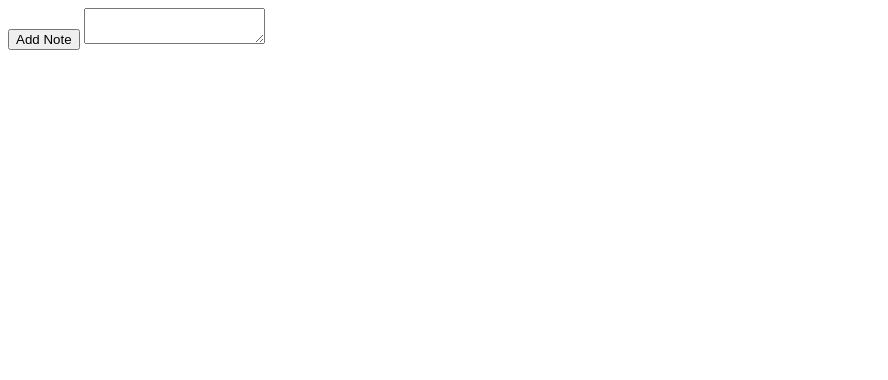
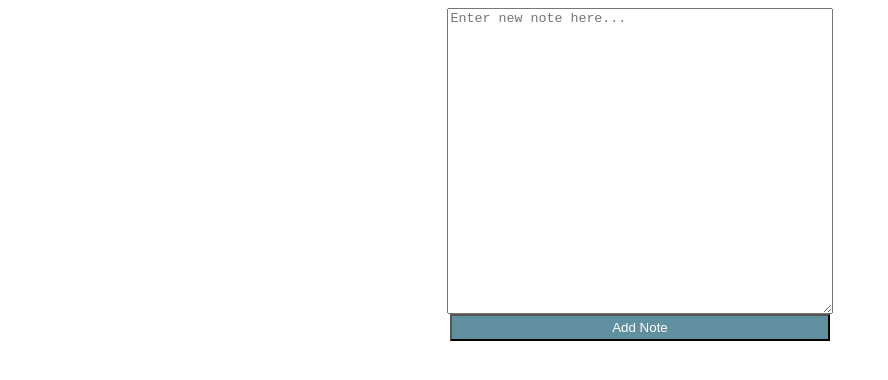
Before and after one commit to Daniel57910/idmv-js, a website: page index.html in a window 1280 px wide. Shown: the whole page, without its empty margins (0-888 px from the left). Drawn offline with Linux system fonts and the light colour scheme.

Commit message:
some styling

```diff
--- /dev/null
+++ b/index.css
@@ -0,0 +1,15 @@
+.new {
+  width: 30%;
+  display: block;
+  margin: auto;
+}
+#noteButton {
+  background-color: #608f9f;
+  color: white;
+  height: 2em;
+  cursor: pointer;
+}
+
+#noteButton:hover {
+  background-color: #409fbf;
+}
--- a/index.html
+++ b/index.html
@@ -3,12 +3,12 @@
   <head>
     <meta charset="utf-8">
     <title>Notes</title>
+    <link rel="stylesheet" type="text/css" href="index.css">
     <script src ="modules/notesCollection.js"></script>
     <script src="index.js"></script>
   </head>
   <body>
-    <button name="newNote" id="noteButton">Add Note</button>
-    <textarea name="newNote" id="noteArea"></textarea>
-
+    <textarea class="new"name="newNote" rows="20" cols ="60" id="noteArea" placeholder="Enter new note here..."></textarea>
+    <button class="new"name="newNote" id="noteButton">Add Note</button>
   </body>
 </html>
```
